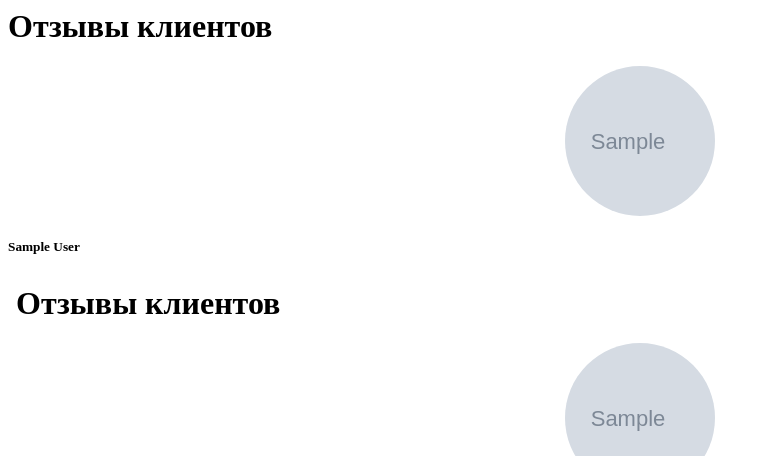
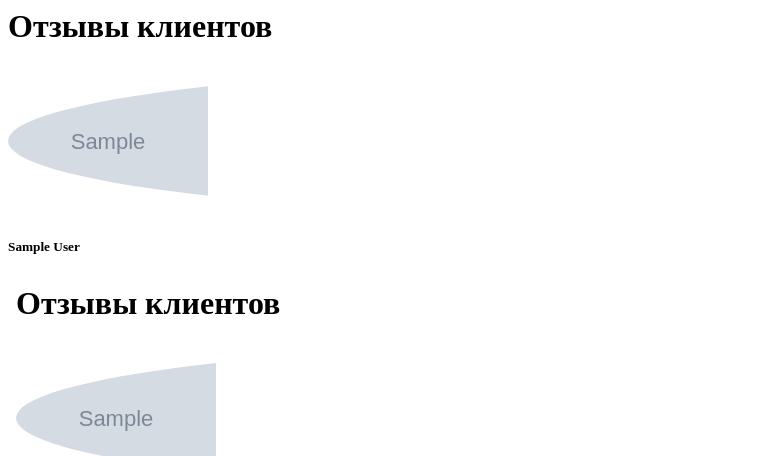
Before and after one commit to JazinBazin/gorodok, a Django app: template agency/templates/agency/Blocks/feedbacks.html in a window 1280 px wide. Shown: the top 456 px of the page, without its empty margins (0-770 px from the left). Run offline with Django 3.2, Linux system fonts and the light colour scheme; the template is opened without the code that fills it: most values are stand-ins (such as "Sample title", 1, 10 or a date in 2020); grey boxes marked "Sample" are stand-in pictures.

Commit message:
fix feedback image width

```diff
--- a/agency/static/agency/CSS/RoundImage.css
+++ b/agency/static/agency/CSS/RoundImage.css
@@ -1,5 +1,5 @@
 .image-cropper {
-    width: 150px;
+    width: auto;
     height: 150px;
     position: relative;
     overflow: hidden;
@@ -10,7 +10,6 @@
 .profile-pic {
     display: inline;
     margin: 0 auto;
-    margin-left: -25%;
     height: 100%;
     width: auto;
 }
```
